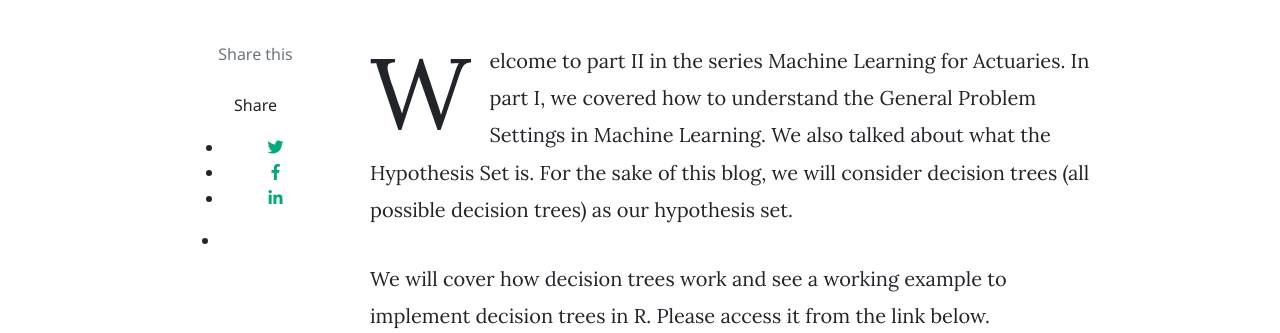
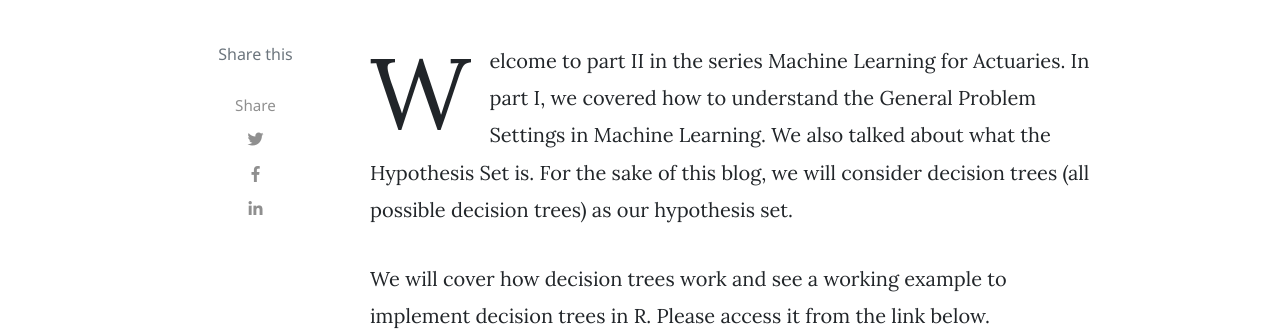
Before and after one commit to Machine-Learning-Club-India/MLClub, a Jekyll site: the page built from _posts/2019-02-04-decision-trees.markdown, in a window 1280 px wide. Shown: the part 479-812 px from the top of the page. Built offline with Jekyll 4.4.1, drawn with Linux system fonts in a browser that asks for light colours; nearby versions of some CDN libraries; comment, search, counter and statistics services are not loaded.

Commit message:
Updated Share stylesheet

```diff
--- a/assets/css/theme.css
+++ b/assets/css/theme.css
@@ -803,3 +803,50 @@
 		 height:280px !Important;
 	 }
  }
+
+
+.share {
+    text-align: center;
+}
+
+.share p {
+    margin-bottom: 10px;
+    font-size: 0.95rem;
+}
+
+.share ul li {
+    display: inline-block;
+    margin-bottom: 9px;
+}
+
+.share ul {
+    padding-left: 0;
+    margin-left: 0;
+}
+
+.share ul li i.fa {
+    border: 1px solid #ddd;
+    width: 30px;
+    height: 30px;
+    line-height: 30px;
+    text-align: center;
+    border-radius: 50%;
+}
+
+.share,
+.share a {
+    color: rgba(0, 0, 0, .44);
+    fill: rgba(0, 0, 0, .44);
+}
+
+@media (max-width: 768px) {
+    .share {
+        margin-top: 30px;
+    }
+}
+
+@media (min-width:1024px) {
+    .share ul li {
+        display: block;
+    }
+}
```
Also changed, not shown: _pages/author-himanshu.html (+5 -5 lines).
